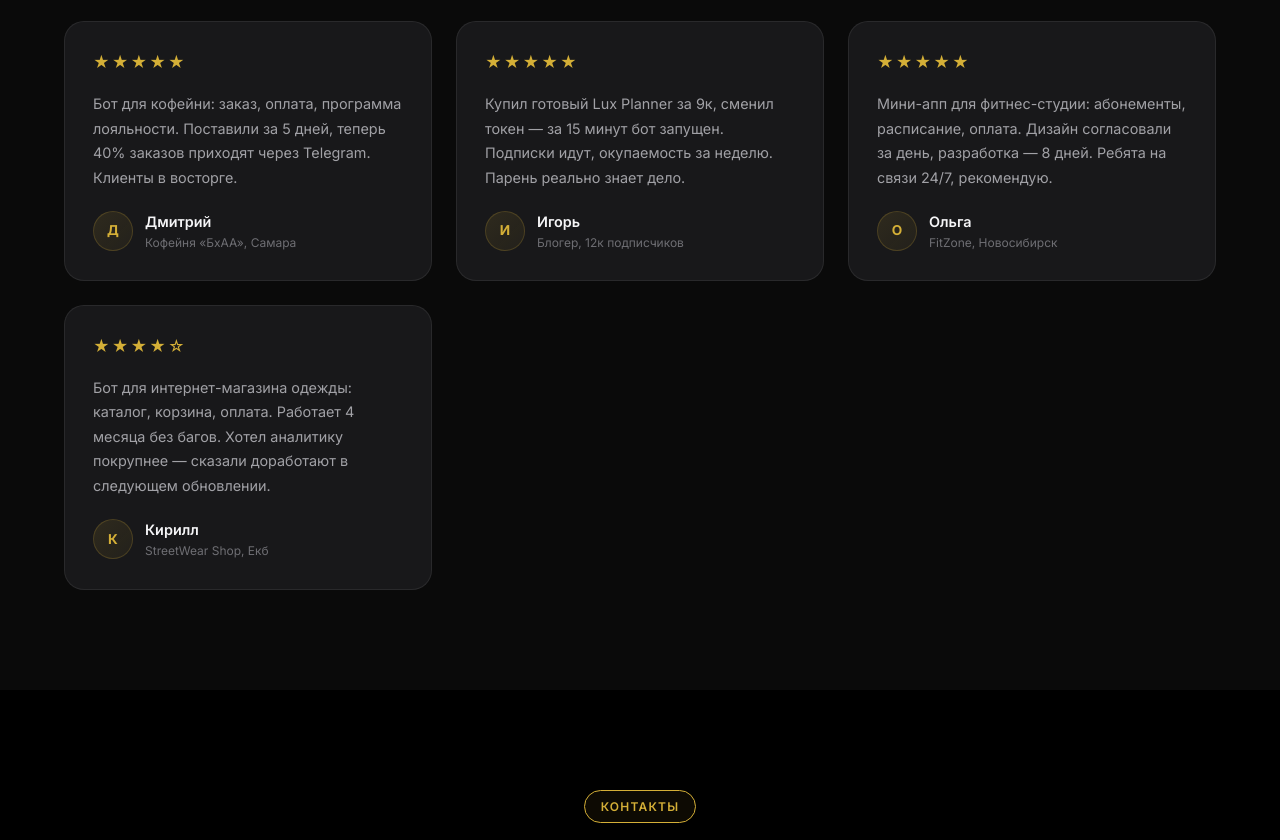
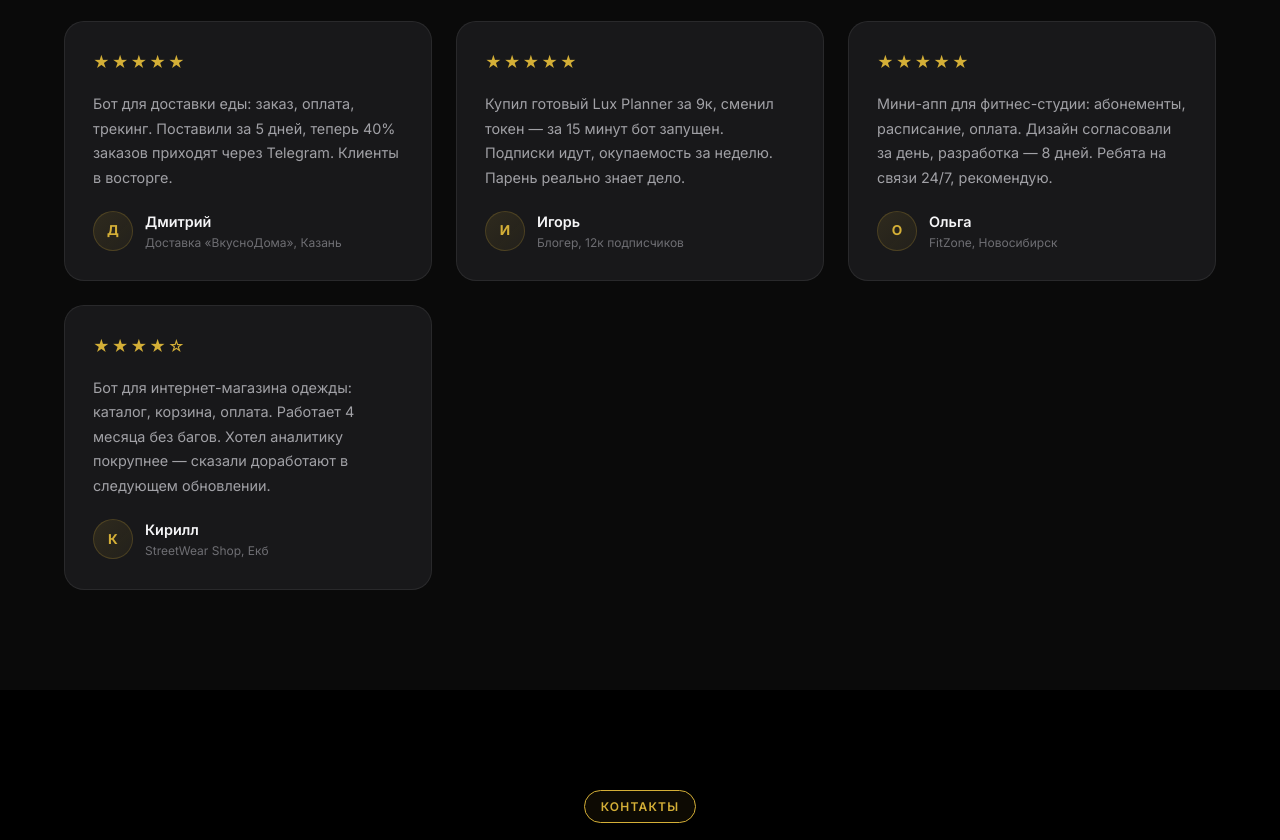
Before and after one commit to swag48661-blip/luxconnect, a plain HTML site: page index.html in a window 1280 px wide. Shown: the part 5273-6113 px from the top of the page. Drawn offline with Linux system fonts and the light colour scheme.

Commit message:
Dmitriy: ВкусноДома delivery

```diff
--- a/index.html
+++ b/index.html
@@ -383,12 +383,12 @@
         </div>
         <div class="review-card anim">
           <div class="review-card__stars">★★★★★</div>
-          <p class="review-card__text">Бот для кофейни: заказ, оплата, программа лояльности. Поставили за 5 дней, теперь 40% заказов приходят через Telegram. Клиенты в восторге.</p>
+          <p class="review-card__text">Бот для доставки еды: заказ, оплата, трекинг. Поставили за 5 дней, теперь 40% заказов приходят через Telegram. Клиенты в восторге.</p>
           <div class="review-card__author">
             <div class="review-card__avatar">Д</div>
             <div>
               <div class="review-card__name">Дмитрий</div>
-              <div class="review-card__role">Кофейня «БxAA», Самара</div>
+              <div class="review-card__role">Доставка «ВкусноДома», Казань</div>
             </div>
           </div>
         </div>
```
